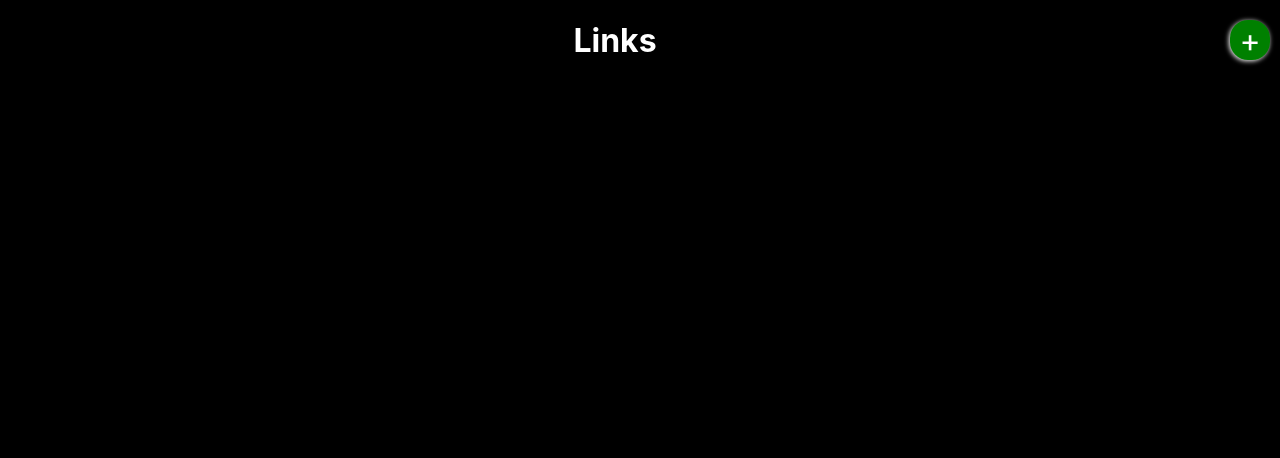
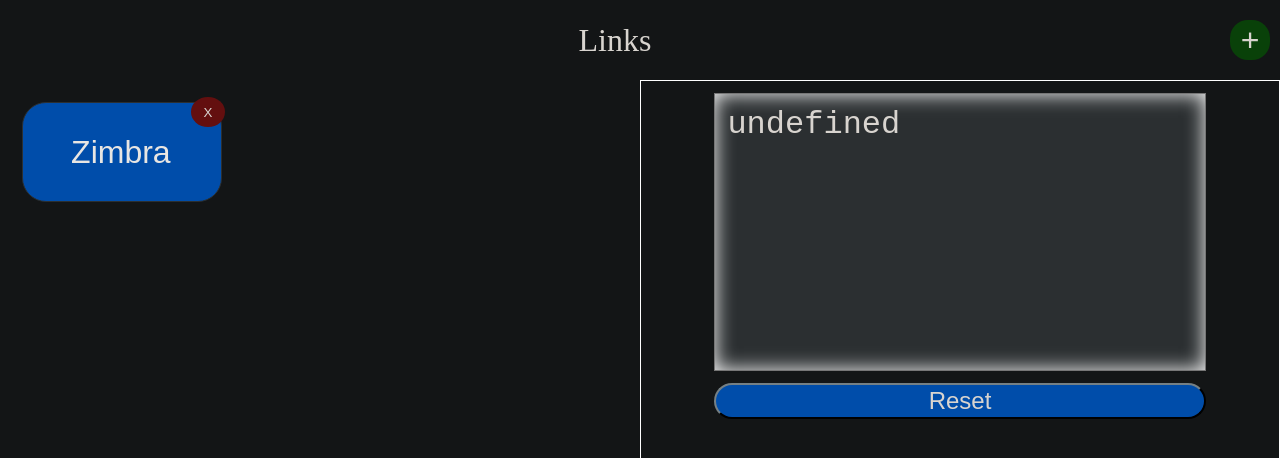
Before and after one commit to Elbasel/links, a plain HTML site: page index.html in a window 1280 px wide. Shown: the top 458 px of the page. Drawn offline with Linux system fonts and the light colour scheme.

Commit message:
added textarea

```diff
--- a/index.html
+++ b/index.html
@@ -28,21 +28,17 @@
         </form>
         <div id="links">
             <!-- <button class="link">
-                <a href="#">CaaaKM</a>
+                <a href="https://zimbra-emea.concentrix.com">Zimbra</a>
                 <button class="link-close">X</button>
-            </button> -->
-            <!-- <button class="link"><a href="#">CCKM</a></button>
-            <button class="link"><a href="#">CCKM</a></button>
-            <button class="link"><a href="#">CCKM</a></button>
-            <button class="link"><a href="#">CCKM</a></button>
-            <button class="link"><a href="#">CCKM</a></button>
-            <button class="link"><a href="#">CCKM</a></button> -->
-
+            </button>  -->
         </div>
 
 
 
-        <div></div>
+        <div id="text-input">
+            <textarea si></textarea>
+            <button>Reset</button>
+        </div>
 
     </main>
 </body>
--- a/script.js
+++ b/script.js
@@ -1,7 +1,14 @@
-let urlList = localStorage.getItem('links') || '[]'
+let urlList = localStorage.getItem('links') || `[]`
 
 urlList = JSON.parse(urlList)
 
+const preDefinedLinks = [
+    {name: 'Zimbra', url: 'https://zimbra-emea.concentrix.com'}
+
+]
+
+
+urlList = urlList.concat(preDefinedLinks)
 
 const form = document.querySelector('form')
 const nameInput = document.querySelector('#nameInput')
@@ -9,13 +16,12 @@ const urlInput = document.querySelector('#urlInput')
 const linksDiv = document.querySelector('#links')
 const addButton = document.querySelector('header button')
 const formCancelButton = document.querySelector('form button')
-
+const textarea = document.querySelector('textarea')
 
 
 function addLinksFromStroage() {
     let i = 0;
     for (const link of urlList) {
-        console.log(link)
         addLink(link.name, link.url, i)
         i++;
     }
@@ -29,8 +35,20 @@ function updateStoredLinks(name, url) {
 }
 
 
-function addLink(name = nameInput.value, url = urlInput.value, num) {
+function addLink(name, url, num) {
 
+    for (let i = 0; i < preDefinedLinks.length; i++) {
+        if (preDefinedLinks[i].url === url) {
+            const htmlLinks = document.querySelectorAll('.link')
+            for (let i = 0; i < htmlLinks.length; i++) {
+                let href = htmlLinks[i].firstChild.getAttribute('href')
+                if (href === url) {
+                    return
+                }
+            }
+
+        }
+    }
     // const name = nameInput.value
     // const url = urlInput.value
 
@@ -91,15 +109,22 @@ function handleKeyboardPresses(e) {
             form.style.display = 'none'
         }
     }
+    else if (e.key === '+') {
+        addButton.click()
+    }
 }
 
+function saveTextArea(e) {
+    localStorage.textarea = e.target.value
+}
 
 form.addEventListener('submit', (e) => e.preventDefault())
 form.addEventListener('submit', (e) => updateStoredLinks(nameInput.value, urlInput.value))
 
-form.addEventListener('submit', (e) => addLink())
+form.addEventListener('submit', (e) => addLink(nameInput.value, urlInput.value, urlList.length))
 addButton.addEventListener('click', (e) => form.style.display = 'flex')
 document.addEventListener('keydown', (e) => handleKeyboardPresses(e))
 formCancelButton.addEventListener('click', (e) => form.style.display = 'none')
-
+textarea.addEventListener('input', (e) => saveTextArea(e))
 addLinksFromStroage()
+textarea.value = localStorage.textarea
--- a/styles.css
+++ b/styles.css
@@ -1,16 +1,55 @@
-* {
+/* ========== START Dark Mode Colors ========== */
+:root {
+    --primary: #131516;
+    --secondary: #2B2F31;
+    --text: #d8d4cf;
+    --blue: #004daa;
+    --caption: #e8e6e3;
+}
+/* ========== END Dark Mode Colors ========== */
+/* ========== START CSS Reset ========== */
+html {
+    box-sizing: border-box;
+    font-size: 14px;
+}
+*, *:before, *:after {
+    box-sizing: inherit;
+}
+body, h1, h2, h3, h4, h5, h6, p, ol, ul {
     margin: 0;
     padding: 0;
-    box-sizing: border-box;
-    font-size: medium;
-    font-family: -apple-system, BlinkMacSystemFont, 'Segoe UI', Roboto, Oxygen, Ubuntu, Cantarell, 'Open Sans', 'Helvetica Neue', sans-serif;
+    font-weight: normal;
+}
+ol, ul {
+    list-style: none;
+}
+img {
+    max-width: 100%;
+    height: auto;
+}
+/* ========== END CSS Reset ========== */
+html {
+  scrollbar-face-color: #646464;
+  scrollbar-base-color: #646464;
+  scrollbar-3dlight-color: #646464;
+  scrollbar-highlight-color: #646464;
+  scrollbar-track-color: #000;
+  scrollbar-arrow-color: #000;
+  scrollbar-shadow-color: #646464;
 }
 
+::-webkit-scrollbar { width: 8px; height: 3px;}
+::-webkit-scrollbar-button {  background-color: var(--secondary); }
+::-webkit-scrollbar-track {  background-color: var(--secondary);}
+::-webkit-scrollbar-track-piece { background-color: var(--primary);}
+::-webkit-scrollbar-thumb { height: 50px; background-color: var(--blue); border-radius: 3px;}
+::-webkit-scrollbar-corner { background-color: var(--secondary);}
+::-webkit-resizer { background-color: var(--secondary);}
 
 body {
     height: 100vh;
-    background-color: black;
-    color: white;
+    background-color: var(--primary);
+    color: var(--text);
 }
 
 header {
@@ -23,7 +62,7 @@ header {
 header button {
 
 
-    background-color: green;
+    background-color: rgb(9, 65, 9);
     display: flex;
     margin-left: auto;
     margin-right: 10px;
@@ -32,17 +71,16 @@ header button {
     display: flex;
     align-items: center;
     justify-content: center;
-    color: white;
+    color: var(--text);
     border-radius: 18px;
     border: 0;
-    box-shadow: -1px 1px 5px 0px white;
     font-size: 32px;
 }
 
 
 header button:hover {
-    background-color: white;
-    color: black;
+    background-color: green;
+    transform: scale(1.1);
 }
 
 header h1 {
@@ -81,12 +119,18 @@ main div {
     height: 100px;
     border-radius: 24px;
     border: 0;
-    background-color: rgb(24, 24, 97);
+    background-color: var(--blue);
     padding: 16px;
-    border: 1px solid white;
+    border: 1px solid var(--secondary);
     display: flex;
     justify-self: center;
     align-items: center;
+}
+
+
+.link:hover {
+    transform: scale(1.05);
+
 }
 
 .link a {
@@ -94,7 +138,7 @@ main div {
     left: 16px;
     text-decoration: none;
     font-size: 32px;
-    color: white;
+    color: var(--caption);
     display: flex;
     justify-content: center;
     align-items: center;
@@ -115,16 +159,18 @@ main div {
     height: 30px;
     border-radius: 50%;
     border: 0;
-    background-color: red;
+    background-color: rgb(99, 15, 15);
+    color: var(--text);
 
 }
 
 .link-close:hover {
+    background-color: red;
     transform: scale(1.1);
 }
 
 p {
-    color: white;
+    color: var(--text);
     /* border: 1px solid white; */
     flex-basis: 80%;
     margin: auto;
@@ -146,10 +192,10 @@ form {
     gap: 10px;
     display: none;
     /* display: flex; */
-    background-color: rgb(24, 20, 56);
+    background-color: var(--primary);
     border-radius: 24px;
     z-index: 1;
-
+    border: 1px solid var(--blue);
 }
 
 
@@ -159,9 +205,16 @@ form button {
     width: 30px;
     height: 30px;
     top: 20px;
-    background-color: red;
+    background-color: rgb(68, 11, 11);
     border: 0;
     border-radius: 24px;
+    color: var(--text);
+}
+
+
+form button:hover {
+    transform: scale(1.1);
+    background-color: red;
 }
 
 form input {
@@ -176,6 +229,56 @@ form input {
     display: flex;
     justify-content: center;
     align-items: center;
+    background-color: var(--secondary);
+    border: 1px solid var(--blue);
+    color: var(--text);
 
 
 }
+
+form input[type="submit"]:hover {
+    background-color: var(--blue);
+}
+
+
+textarea {
+    width: 80%;
+    height: 40%;
+    margin-left: auto;
+    margin-right: auto;
+    box-shadow: inset 0px 0px 20px 0px white;
+    background-color: var(--secondary);
+    padding: 12px;
+    color: var(--text);
+    font-size: 32px;
+    resize: none;
+}
+
+
+#text-input {
+    display: flex;
+    flex-direction: column;
+    gap: 12px;
+    align-items: flex-start;
+    padding: 12px;
+    border: 1px solid white;
+}
+
+#text-input button{
+    width: 80%;
+    height: 30px;
+    margin-left: auto;
+    margin-right: auto;
+    background-color: var(--blue);
+    border-radius: 24px;
+    /* border: 0; */
+    color: var(--text);
+    font-size: 24px;
+    padding: 16px;
+    display: flex;
+    align-items: center;
+    justify-content: center;
+    border-color: var(--secondary);
+    box-shadow: none;
+    /* border-style: solid; */
+}
```
